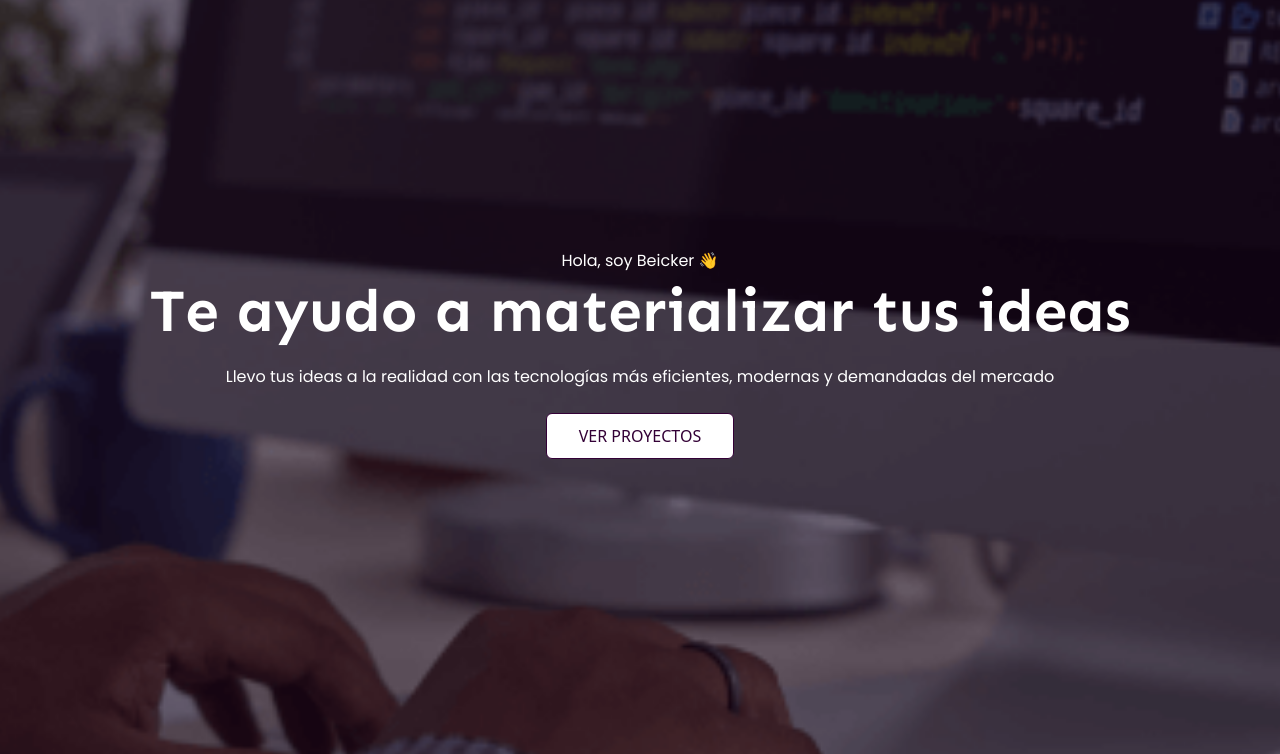
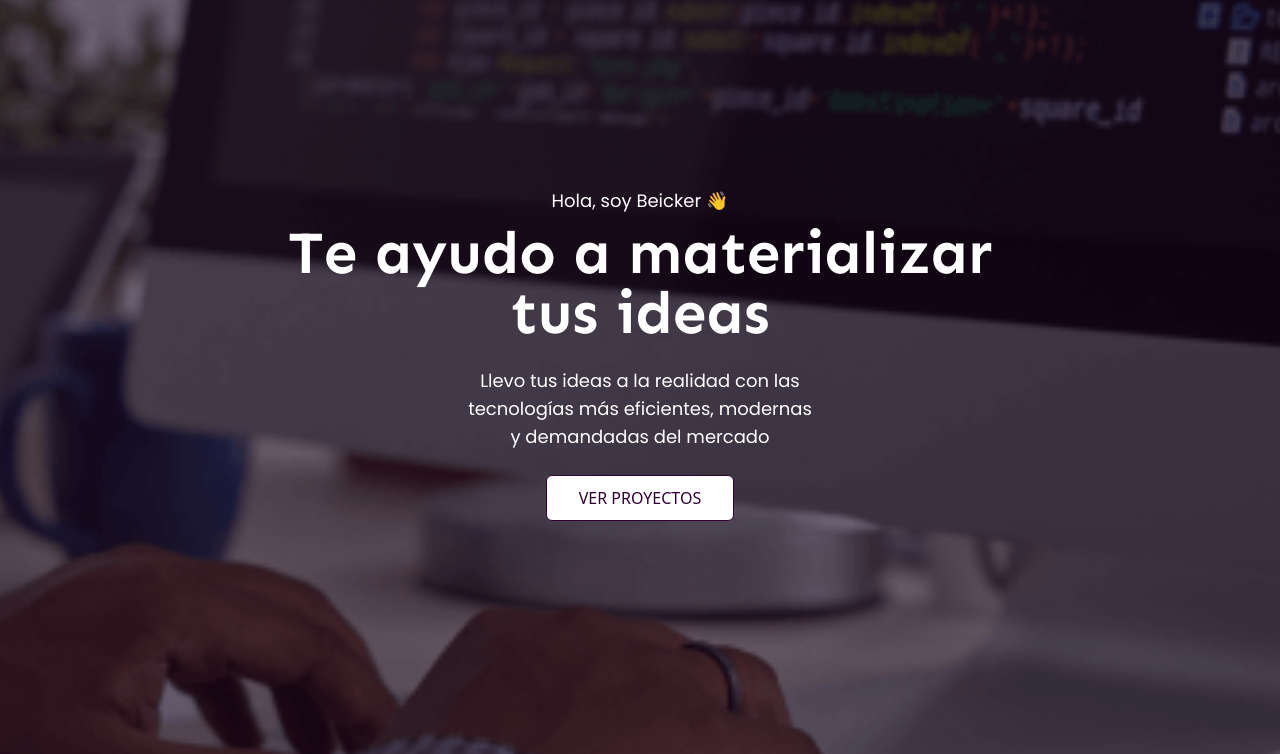
Before and after one commit to ZambranoBeicker/portfolio, a website built with webpack: page src/index.html in a window 1280 px wide. Shown: the part 46-800 px from the top of the page. Built offline with nearby package versions, Linux system fonts and the light colour scheme.

Commit message:
Add desktop styles for hero paragraphs

```diff
--- a/src/index.html
+++ b/src/index.html
@@ -24,12 +24,12 @@
           </div>
         </header>
 
-        <div class="hero text-white text-center">
-          <p class="mb-2">Hola, soy Beicker 👋</p>
+        <div class="text-white text-center lg:w-7/12">
+          <p class="mb-2 lg:text-lg">Hola, soy Beicker 👋</p>
 
           <h1 class="mb-6">Te ayudo a materializar tus ideas</h1>
 
-          <p class="mb-6">
+          <p class="mb-6 lg:text-lg lg:w-6/12 mx-auto">
             Llevo tus ideas a la realidad con las tecnologías más eficientes,
             modernas y demandadas del mercado
           </p>
```
